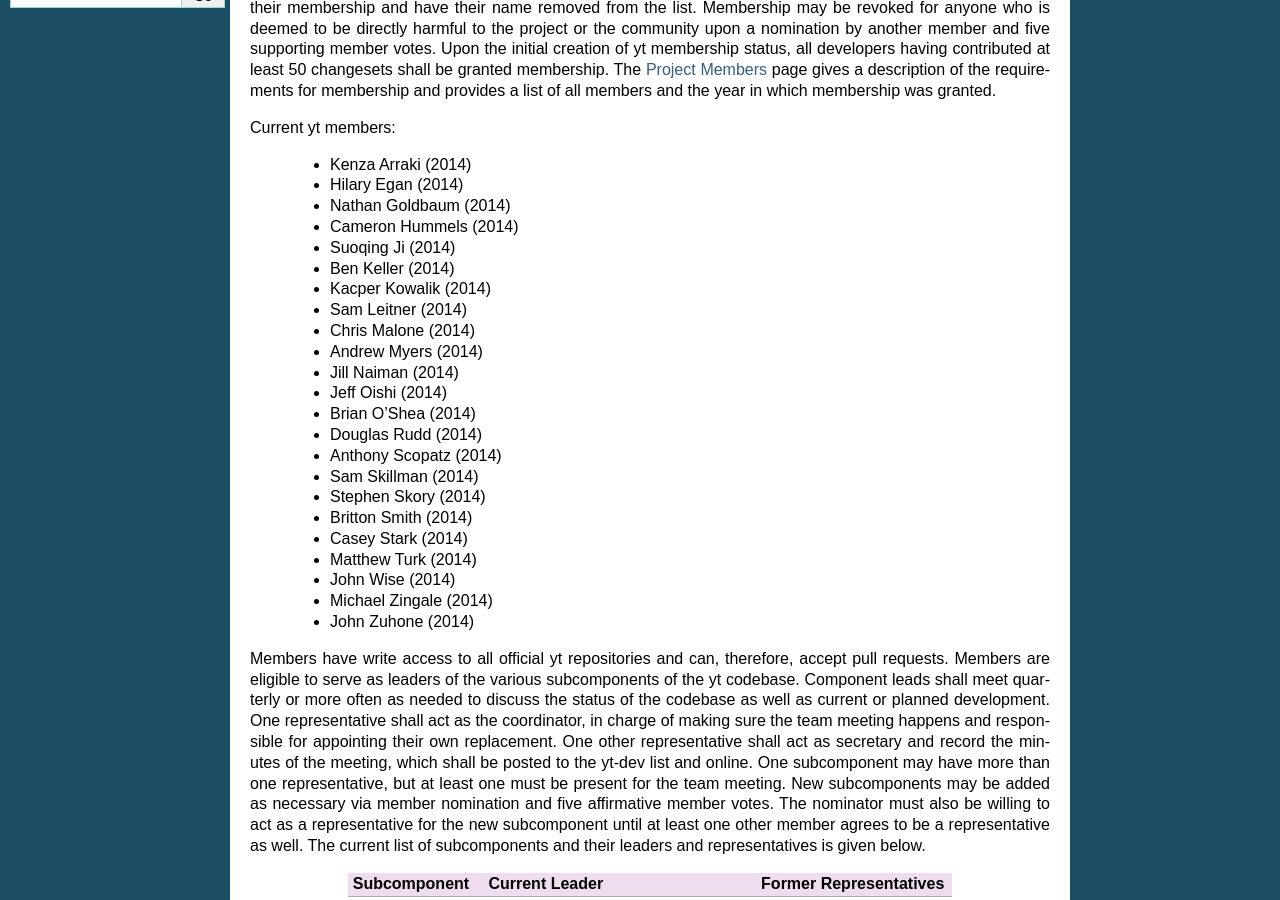
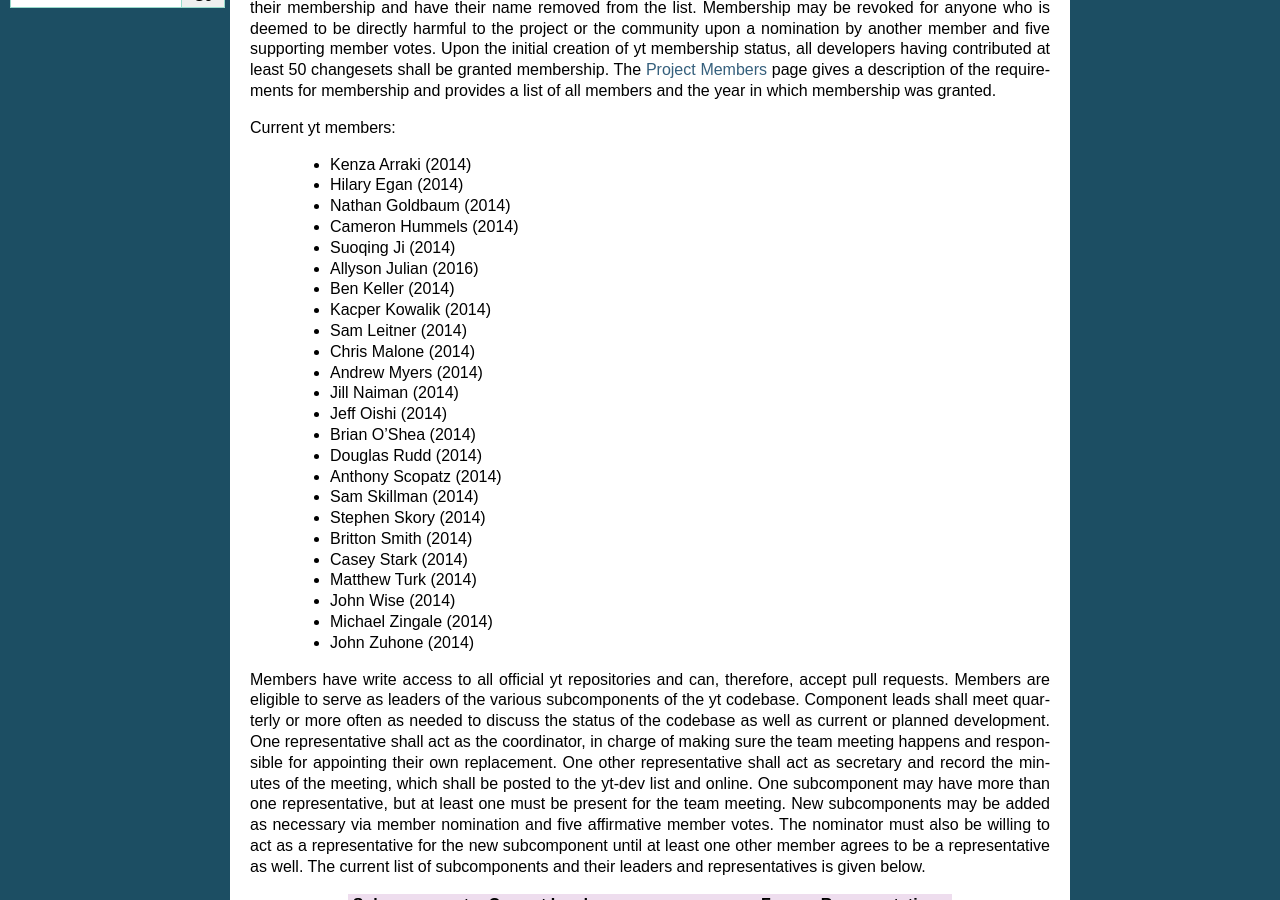
Before and after one commit to yt-project/ytep, a Sphinx documentation site: the page built from source/YTEPs/YTEP-1776.rst, in a window 1280 px wide and 900 px high, scrolled down 669 px. Built offline with Sphinx 7.4.7, drawn with Linux system fonts in a browser that asks for light colours; formulas are drawn with MathJax 3.

Commit message:
Adding Allyson Julian as a project member

```diff
--- a/source/YTEPs/YTEP-1776.rst
+++ b/source/YTEPs/YTEP-1776.rst
@@ -54,6 +54,7 @@ Current yt members:
   * Nathan Goldbaum (2014)
   * Cameron Hummels (2014)
   * Suoqing Ji (2014)
+  * Allyson Julian (2016)
   * Ben Keller (2014)
   * Kacper Kowalik (2014)
   * Sam Leitner (2014)
```
